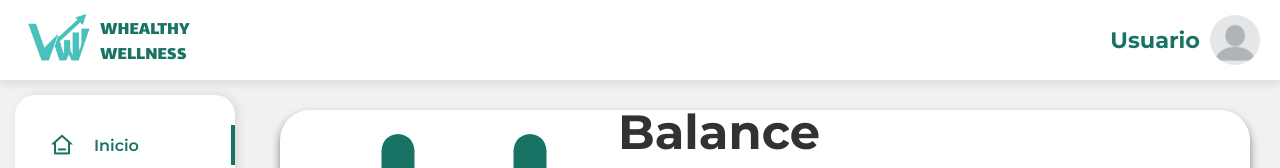
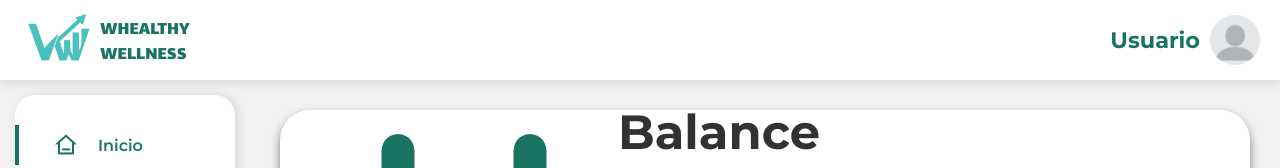
Before and after one commit to Breyiner/avance-interfaz-proyecto, a plain HTML site: page inicio.html in a window 1280 px wide. Shown: the top 168 px of the page. Drawn offline with nearby package versions, Linux system fonts and the light colour scheme; some packages are replaced by stand-ins of ours; a script that the page names is missing; a web font is replaced by a local one.

Commit message:
cambio de borde de los items del sidebar

```diff
--- a/style.css
+++ b/style.css
@@ -326,7 +326,7 @@ body {
 
 .sidebar-items__item--inicio {
   color: #197364;
-  border-right: 4px solid #197364;
+  border-left: 4px solid #197364;
 }
 
 .sidebar-items__texto {
```
